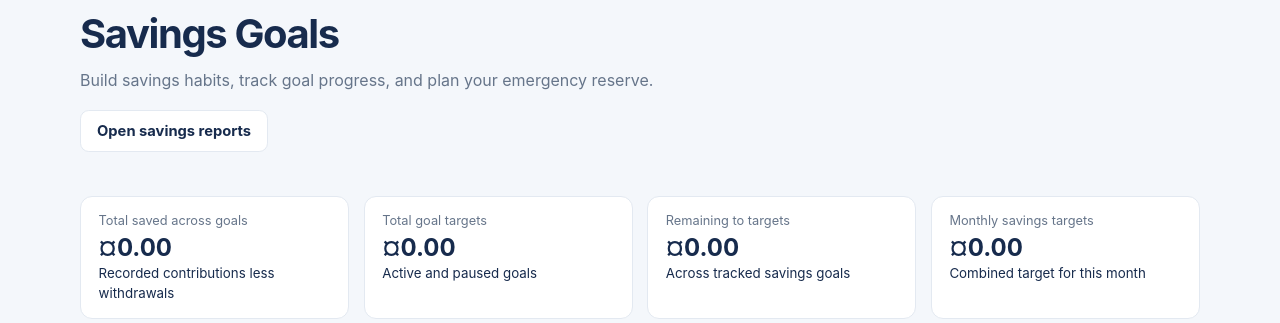
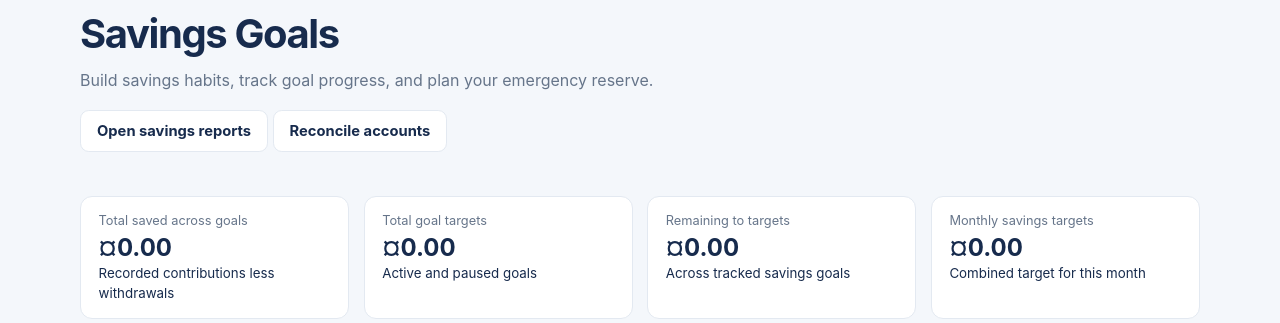
Before and after one commit to dterry55001-cmd/BasicFinance, an ASP.NET Core app: page /SavingsGoals in a window 1280 px wide; the page is wider, and only the part inside the window is pictured. Shown: the part 134-457 px from the top of that part. Run offline with ASP.NET Core 8, Linux system fonts and the light colour scheme; data that the repository does not hold is empty; the project's own start-up code is not run, and a stand-in starts its controllers and pages.

Commit message:
Link savings dashboard to account reconciliation

```diff
--- a/src/BasicFinance.Web/Views/SavingsGoals/Index.cshtml
+++ b/src/BasicFinance.Web/Views/SavingsGoals/Index.cshtml
@@ -9,7 +9,10 @@
         <p class="eyebrow">FINANCIAL PLANNING</p>
         <h1>Savings Goals</h1>
         <p class="page-description">Build savings habits, track goal progress, and plan your emergency reserve.</p>
-        <p><a class="button button-secondary" asp-controller="SavingsReports" asp-action="Index">Open savings reports</a></p>
+        <p>
+            <a class="button button-secondary" asp-controller="SavingsReports" asp-action="Index">Open savings reports</a>
+            <a class="button button-secondary" asp-controller="SavingsReconciliation" asp-action="Index">Reconcile accounts</a>
+        </p>
     </div>
 </section>
 @if (TempData["SuccessMessage"] is string success) { <div class="notice notice-success" role="status">@success</div> }
```
